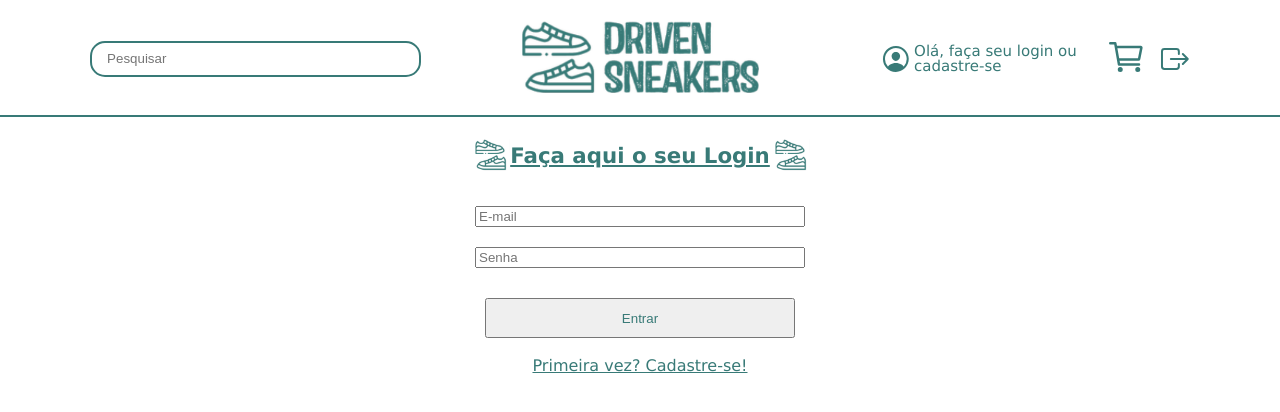
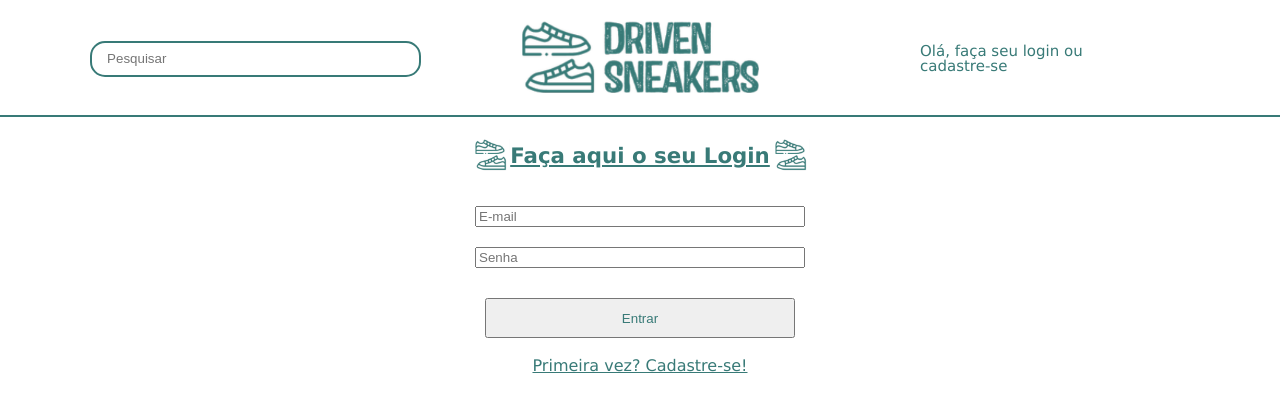
Before and after one commit to anarehder/driven-sneakers-front, a React (Create React App) app: page /signin in a window 1280 px wide. Shown: the top 412 px of the page. Built offline with nearby package versions, Linux system fonts and the light colour scheme.

Commit message:
fixed:bug exit

```diff
--- a/src/components/Header/Header.js
+++ b/src/components/Header/Header.js
@@ -31,7 +31,7 @@ export default function Header() {
                         <ion-icon name="cart-outline" ></ion-icon>
                         {itens.length===0?"":<p>{itens.length}</p>}
                     </Link>
-                    <ion-icon name="exit-outline" onClick={setItens}></ion-icon>
+                    <ion-icon name="exit-outline"></ion-icon>
                     </>
                 </FunctionsContainer>
             </BarContainer>
--- a/src/pages/HomePage/StyledHomePage.js
+++ b/src/pages/HomePage/StyledHomePage.js
@@ -14,7 +14,7 @@ export const ProductsContainer = styled.div`
   min-height: 80vh;
   background-color: #fff;
   border-radius: 8px;
-  border: 1px solid red;
+  border: 1px solid #92f0ed;
 `;
 
 export const ProductCard = styled.div`
```
